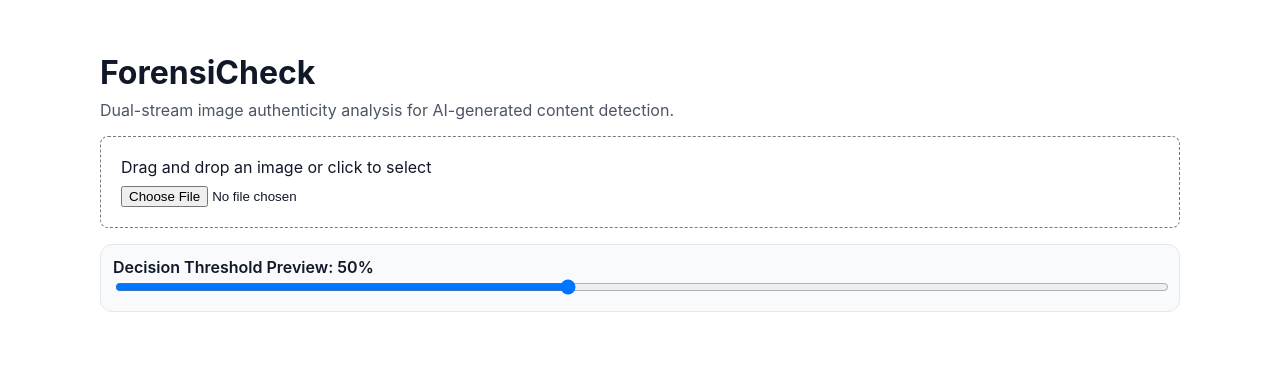
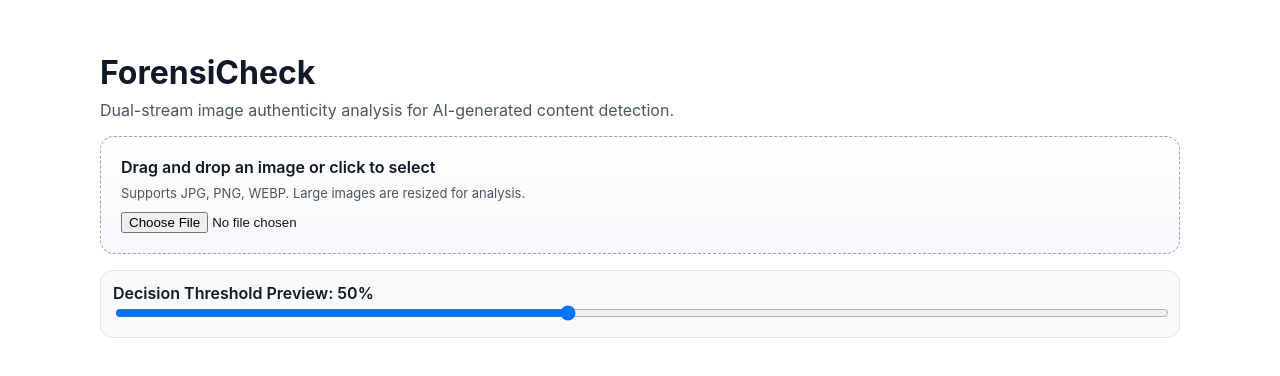
Before and after one commit to Mohid-Abbas/forensi-check, a React (Vite) app in the folder frontend/: page / in a window 1280 px wide. Shown: the top 376 px of the page. Built offline with nearby package versions, Linux system fonts and the light colour scheme; no server answers.

Commit message:
Update UploadPanel.tsx

```diff
--- a/frontend/src/components/UploadPanel.tsx
+++ b/frontend/src/components/UploadPanel.tsx
@@ -1,4 +1,5 @@
 import type { CSSProperties } from "react";
+import { useState } from "react";
 
 type Props = {
   onSelect: (file: File) => void;
@@ -6,19 +7,38 @@
 };
 
 export function UploadPanel({ onSelect, isLoading }: Props) {
+  const [isDragOver, setIsDragOver] = useState(false);
+
+  const pick = (file?: File) => {
+    if (file) onSelect(file);
+  };
+
   return (
-    <div style={styles.box}>
+    <div
+      style={{ ...styles.box, ...(isDragOver ? styles.boxActive : {}) }}
+      onDragOver={(event) => {
+        event.preventDefault();
+        if (!isLoading) setIsDragOver(true);
+      }}
+      onDragLeave={() => setIsDragOver(false)}
+      onDrop={(event) => {
+        event.preventDefault();
+        setIsDragOver(false);
+        if (isLoading) return;
+        pick(event.dataTransfer.files?.[0]);
+      }}
+    >
       <label htmlFor="file-input" style={styles.label}>
         Drag and drop an image or click to select
       </label>
+      <p style={styles.hint}>Supports JPG, PNG, WEBP. Large images are resized for analysis.</p>
       <input
         id="file-input"
         type="file"
         accept="image/*"
         disabled={isLoading}
         onChange={(event) => {
-          const next = event.target.files?.[0];
-          if (next) onSelect(next);
+          pick(event.target.files?.[0]);
         }}
       />
     </div>
@@ -27,13 +47,25 @@
 
 const styles: Record<string, CSSProperties> = {
   box: {
-    border: "1px dashed #7a7a7a",
-    borderRadius: 8,
+    border: "1px dashed #9ca3af",
+    borderRadius: 14,
     padding: 20,
-    marginBottom: 16
+    marginBottom: 16,
+    background: "linear-gradient(180deg, #ffffff 0%, #f6f8fb 100%)",
+    transition: "all 120ms ease-in-out"
+  },
+  boxActive: {
+    border: "1px solid #2563eb",
+    boxShadow: "0 0 0 3px rgba(37, 99, 235, 0.15)"
   },
   label: {
     display: "block",
-    marginBottom: 8
+    marginBottom: 8,
+    fontWeight: 600
+  },
+  hint: {
+    margin: "0 0 10px",
+    color: "#4b5563",
+    fontSize: 13
   }
 };
```
